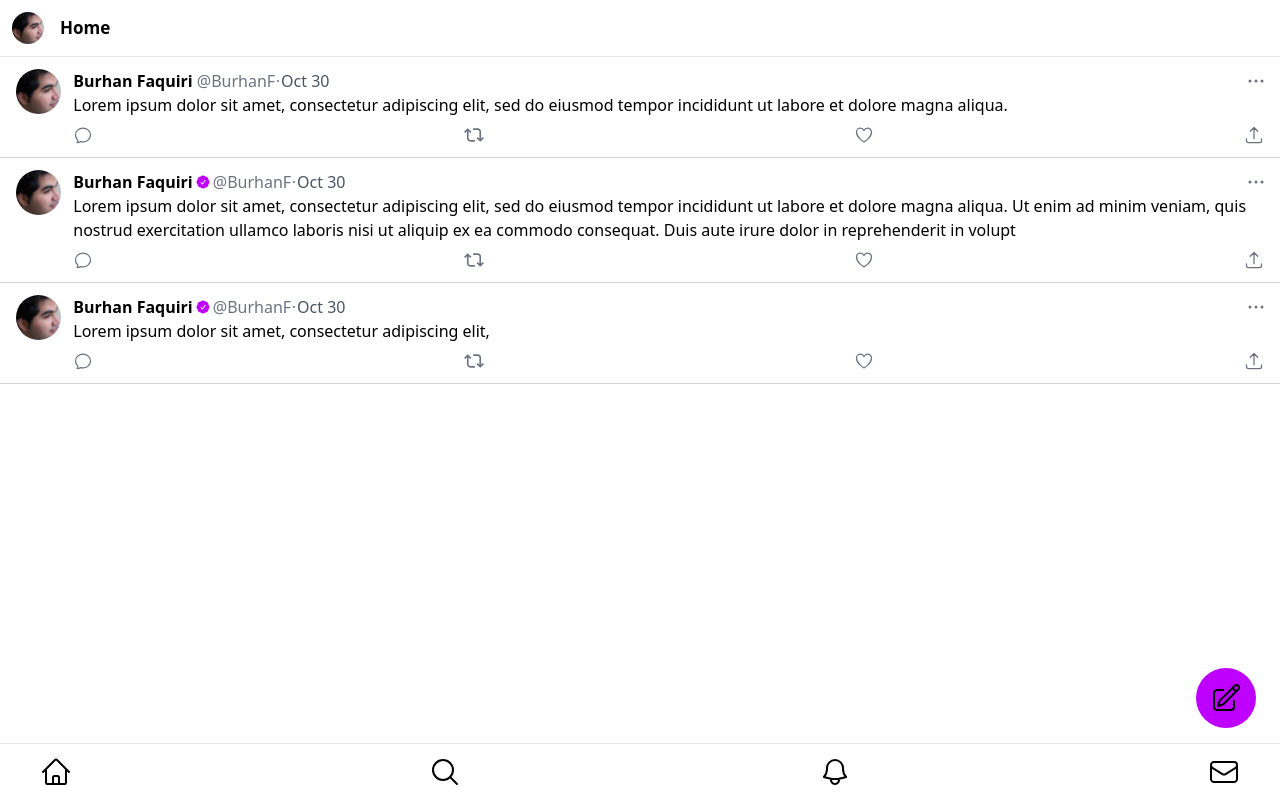
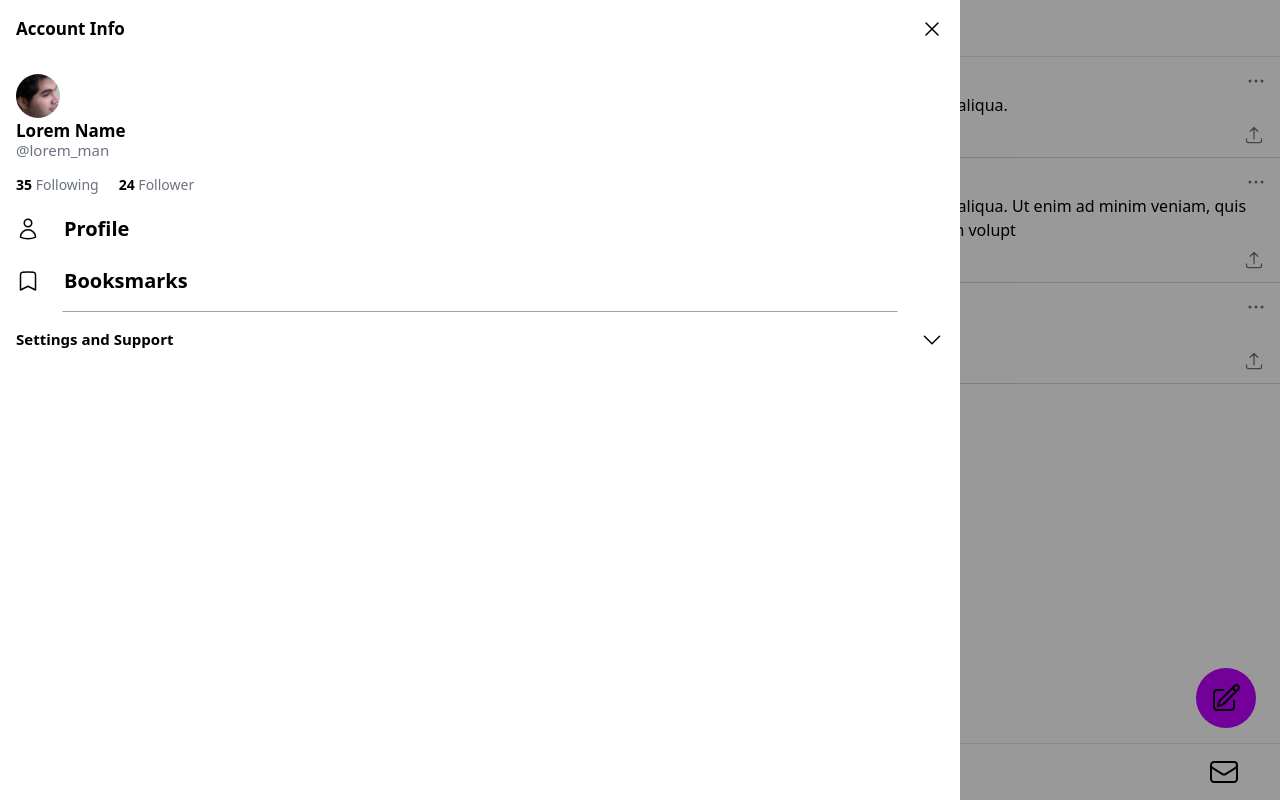
Before and after one commit to Quandale-inc/throbber-web, an Angular app: page / in a window 1280 px wide. Built offline with nearby package versions, Linux system fonts and the light colour scheme.

Commit message:
adds aside menu

```diff
--- a/src/app/app.component.html
+++ b/src/app/app.component.html
@@ -1,2 +1,106 @@
+<header>
+  <div
+    class="flex content-start space-x-4 items-center w-screen py-3 px-3 border-b-gray-200 border-b-[0.1px]"
+  >
+    <img
+      class="rounded-full w-8"
+      src="/assets/avi.jpeg"
+      (click)="openSideMenu()"
+    />
+    <p class="text-[17px] font-bold">Home</p>
+  </div>
+</header>
+<aside class="w-screen fixed h-screen top-0 bg-black/40 z-50" [class.hidden]="isMenuOpen">
+  <div
+    [class.hidden]=""
+    class="fixed w-3/4 h-screen top-0 left-0 z-50  p-4 bg-white"
+  >
+    <div class="flex justify-between items-center">
+      <p class="font-bold text-[17px]">Account Info</p>
+      <!-- X -->
+      <button (click)="closeSideMenu()">
+        <svg
+        xmlns="http://www.w3.org/2000/svg"
+        fill="none"
+        viewBox="0 0 24 24"
+        stroke-width="1.5"
+        stroke="currentColor"
+        class="w-6 h-6"
+      >
+        <path
+          stroke-linecap="round"
+          stroke-linejoin="round"
+          d="M6 18L18 6M6 6l12 12"
+        />
+      </svg>
+      </button>
+    </div>
+    <img class="rounded-full w-11 mt-8" src="/assets/avi.jpeg" />
+    <p class="font-bold text-[17px]">Lorem Name</p>
+    <p class="text-gray-500 -mt-1 text-[15px]">@lorem_man</p>
+    <div class="flex gap-5 pt-3">
+      <p class="text-[14px] text-gray-500"><span class="font-bold text-black">35</span> Following</p>
+      <p class="text-[14px] text-gray-500"><span class="font-bold text-black">24</span> Follower</p>
+    </div>
+    <div>
+      <!-- profile -->
+      <div class="flex items-center gap-6 pt-5">
+        <svg
+          xmlns="http://www.w3.org/2000/svg"
+          fill="none"
+          viewBox="0 0 24 24"
+          stroke-width="1.5"
+          stroke="currentColor"
+          class="w-6 h-6"
+        >
+          <path
+            stroke-linecap="round"
+            stroke-linejoin="round"
+            d="M15.75 6a3.75 3.75 0 11-7.5 0 3.75 3.75 0 017.5 0zM4.501 20.118a7.5 7.5 0 0114.998 0A17.933 17.933 0 0112 21.75c-2.676 0-5.216-.584-7.499-1.632z"
+          />
+        </svg>
+        <p class="text-xl font-bold">Profile</p>
+      </div>
+      <!-- Bookmarks -->
+      <div class="flex items-center gap-6 pt-6">
+        <svg
+          xmlns="http://www.w3.org/2000/svg"
+          fill="none"
+          viewBox="0 0 24 24"
+          stroke-width="1.5"
+          stroke="currentColor"
+          class="w-6 h-6"
+        >
+          <path
+            stroke-linecap="round"
+            stroke-linejoin="round"
+            d="M17.593 3.322c1.1.128 1.907 1.077 1.907 2.185V21L12 17.25 4.5 21V5.507c0-1.108.806-2.057 1.907-2.185a48.507 48.507 0 0111.186 0z"
+          />
+        </svg>
+        <p class="text-xl font-bold">Booksmarks</p>
+      </div>
+    </div>
+    <!-- divider -->
+    <span class="w-[90%] h-[1px] bg-gray-400 block relative left-1/2 -translate-x-1/2 mt-4"></span>
+    <div class="flex py-4 justify-between">
+      <!-- settings -->
+      <p class="text-[15px] font-bold">Settings and Support</p>
+      <svg
+        xmlns="http://www.w3.org/2000/svg"
+        fill="none"
+        viewBox="0 0 24 24"
+        stroke-width="1.5"
+        stroke="currentColor"
+        class="w-6 h-6"
+      >
+        <path
+          stroke-linecap="round"
+          stroke-linejoin="round"
+          d="M19.5 8.25l-7.5 7.5-7.5-7.5"
+        />
+      </svg>
+    </div>
+  </div>
+</aside>
 <router-outlet></router-outlet>
-<app-nav ></app-nav>
+<app-nav></app-nav>
--- a/src/app/app.component.ts
+++ b/src/app/app.component.ts
@@ -6,5 +6,12 @@ import { Component } from '@angular/core';
   styleUrls: ['./app.component.css']
 })
 export class AppComponent {
-  title = 'throbber-web';
+  title = 'throbber';
+  isMenuOpen = false;
+  openSideMenu() {
+    this.isMenuOpen = true;
+  }
+  closeSideMenu() {
+    this.isMenuOpen = false;
+  }
 }
--- a/src/app/home/home.component.html
+++ b/src/app/home/home.component.html
@@ -1,9 +1,3 @@
-<header class="w-screen">
-  <div class="flex content-start space-x-4 items-center w-screen py-3 px-3 border-b-gray-200 border-b-[0.1px]">
-    <img class="rounded-full w-8" src="/assets/avi.jpeg" />
-    <p class="text-[17px] font-bold">Home</p>
-  </div>
-</header>
 <div>
     <div *ngFor="let tweet of tweets">
         <app-tweet [tweet]="tweet"></app-tweet>
```
